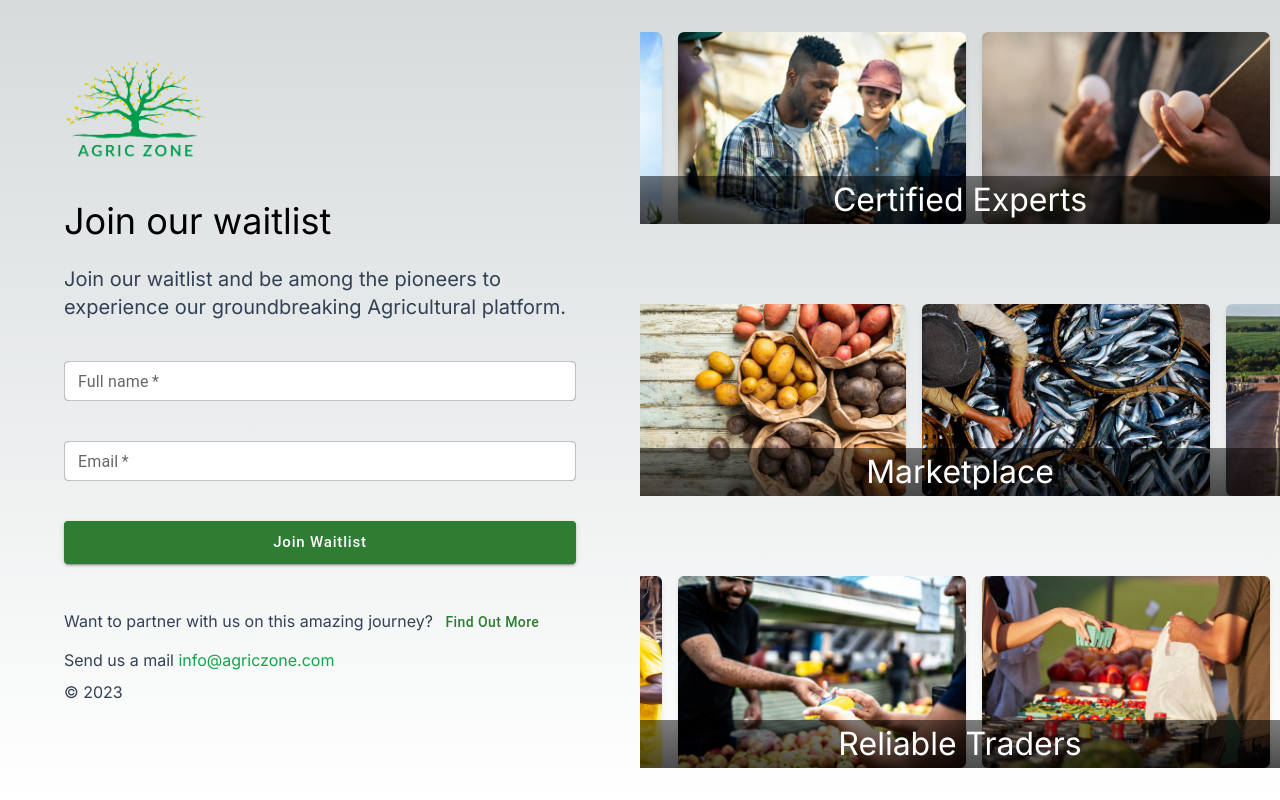
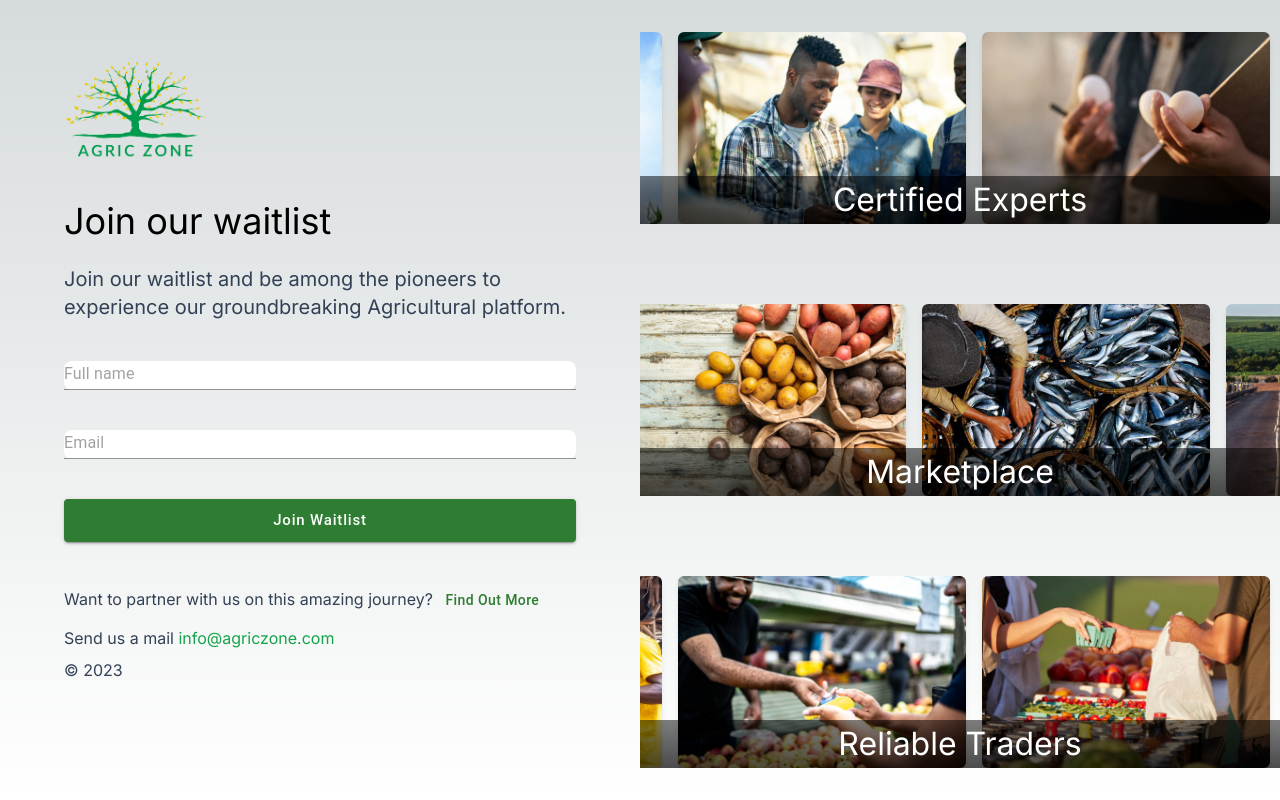
Before and after one commit to momohyusuf/agriczone-waitlist, a Next.js app: page / in a window 1280 px wide. Built offline with nearby package versions, Linux system fonts and the light colour scheme.

Commit message:
changed textfield style

```diff
--- a/src/components/form/Form.tsx
+++ b/src/components/form/Form.tsx
@@ -100,8 +100,8 @@ const Form = () => {
         <form className="flex flex-col items-center justify-center gap-y-10">
           <TextField
             id="filled-basic"
-            label="Full name"
-            variant="outlined"
+            placeholder="Full name"
+            variant="standard"
             color="success"
             size="small"
             name="first_name"
@@ -121,8 +121,8 @@ const Form = () => {
           <TextField
             id="filled-basic"
             color="success"
-            label="Email"
-            variant="outlined"
+            placeholder="Email"
+            variant="standard"
             size="small"
             name="email"
             value={formData.email}
```
